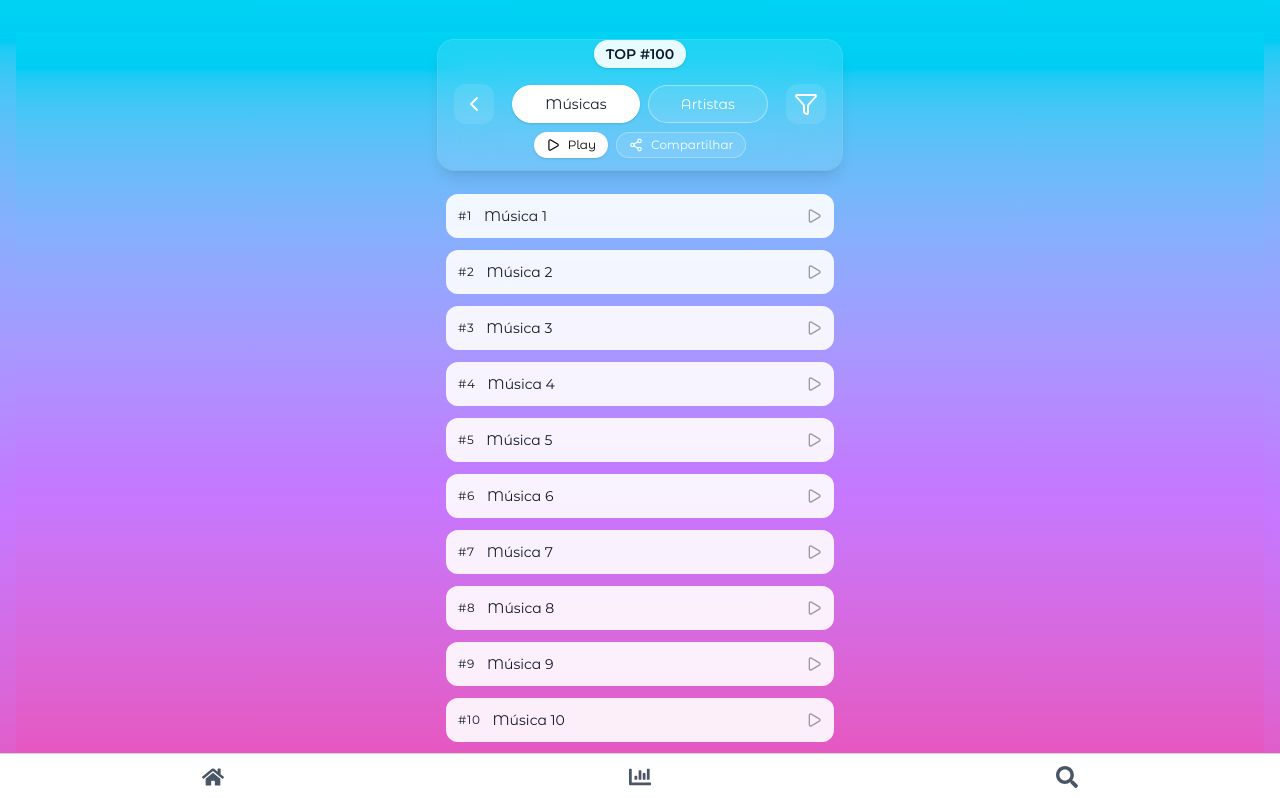
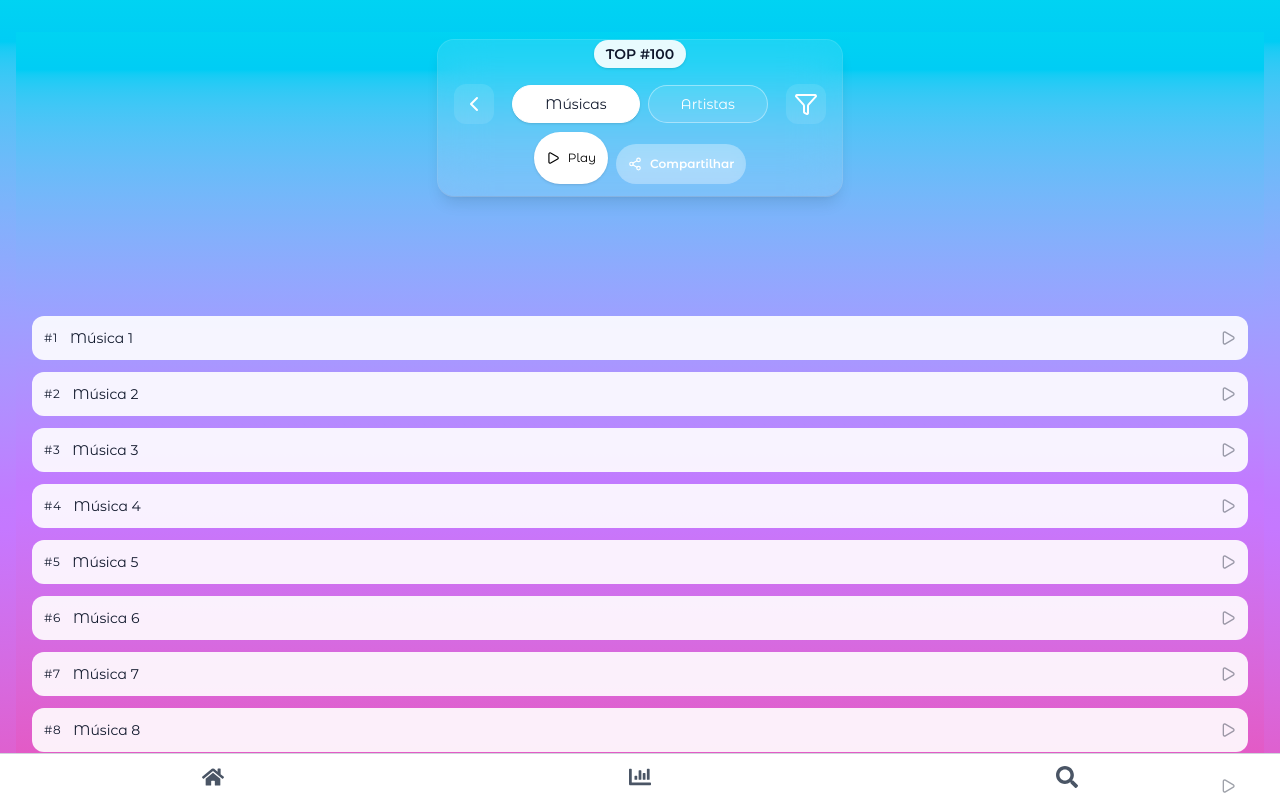
Before and after one commit to g-birocci/react_app_music, a Next.js app in the folder my-next-project/: page /top100 in a window 1280 px wide. Shown: the top 798 px of the page. Built offline with nearby package versions, Linux system fonts and the light colour scheme; no server answers.

Commit message:
pop-up_playlist
Inserido no top100 o pop-up para compartilhar a playlist.

```diff
--- a/my-next-project/src/pages/top100.js
+++ b/my-next-project/src/pages/top100.js
@@ -3,12 +3,12 @@ import { useRouter } from "next/router";
 import { ChevronLeft, Filter, Play, Share2 } from "lucide-react";
 import { useSpotiHistory } from "@/hooks/useSpotiHistory";
 
+
 function Chip({ active, onClick, children }) {
   return (
     <button
       onClick={onClick}
-      className={`px-8 py-2 rounded-full text-sm border transition ${
-        active
+      className={`px-8 py-2 rounded-full text-sm border transition ${active
         ? "bg-white text-slate-900 border-white shadow-sm"
         : "bg-white/10 text-white border-white/40 hover:bg-white/20"
         }`}
@@ -33,6 +33,13 @@ export default function Top100Page() {
   const [tab, setTab] = useState("songs");
   const [visible, setVisible] = useState(10);
   const { top100Artistas, top100MusicasPorDuracao } = useSpotiHistory();
+  const [compartilhado, setCompartilhado] = useState(false);
+
+  function compartilhar() {
+    setCompartilhado(true);
+    setTimeout(() => setCompartilhado(false), 1500);
+  }
+
 
   // MOCK
   const songs = Array.from({ length: 100 }, (_, i) => `Música ${i + 1}`);
@@ -102,13 +109,24 @@ export default function Top100Page() {
               </div>
 
               {/* ações */}
-              <div className="flex justify-center gap-2 px-4 pb-3">
-                <button className="px-3 py-1 rounded-full text-xs bg-white text-black flex items-center gap-2 shadow-sm">
+              <div className="justify-self-center flex gap-2 px-4 pb-3">
+                <button className="px-3 py-2 rounded-full text-xs bg-white text-black flex items-center gap-2 shadow-sm cursor-pointer">
                   <Play size={14} /> Play
                 </button>
-                <button className="px-3 py-1 rounded-full text-xs bg-white/10 border border-white/30 hover:bg-white/20 flex items-center gap-2">
+
+                <button
+                  onClick={compartilhar}
+                  className="flex items-center mt-3 bg-white/30 backdrop-blur-sm text-white text-xs px-3 py-3 gap-2 rounded-full font-semibold cursor-pointer"
+                >
                   <Share2 size={14} /> Compartilhar
                 </button>
+                {compartilhado && (
+                  <div className="absolute top-full mt-2 bg-white/10 text-white px-6 py-2 rounded shadow-md">
+                    Playlist compartilhada!
+                  </div>
+                )}
+              </div>
+
             </div>
           </div>
         </div>
@@ -134,6 +152,5 @@ export default function Top100Page() {
         )}
       </div>
     </div>
-    </div>
   );
 }
```
Lines whose indentation alone changed are shown as unchanged.
